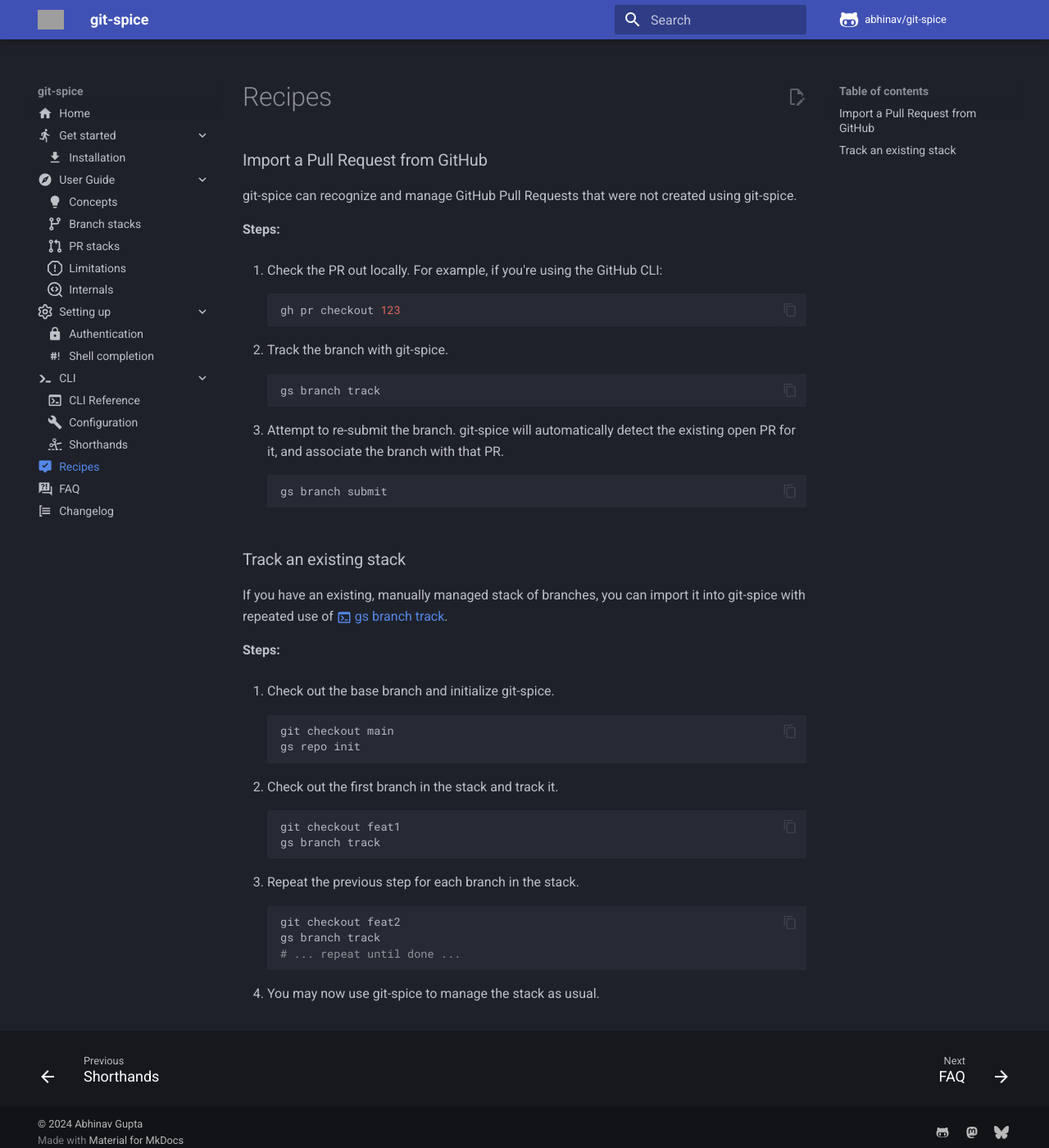
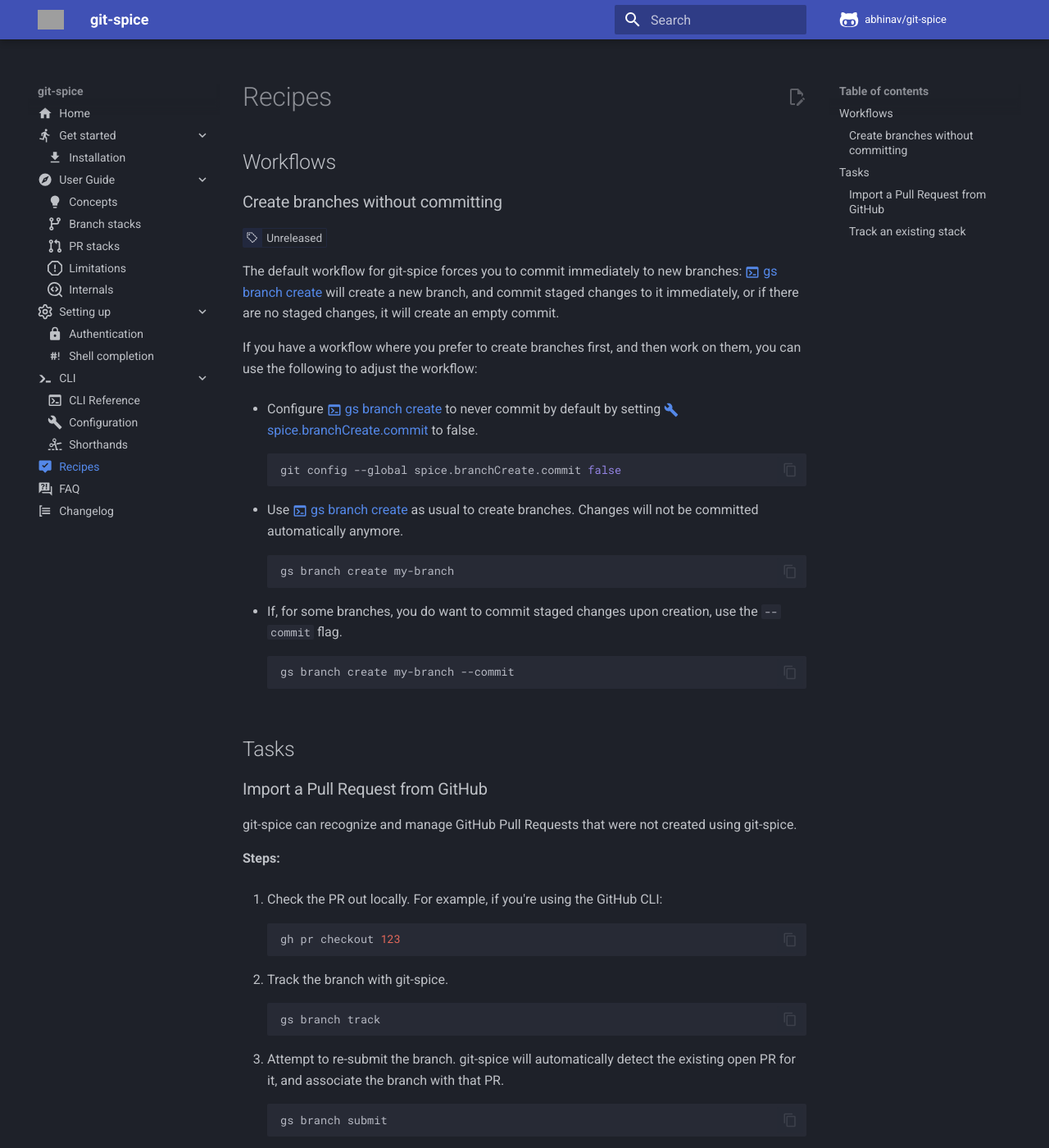
Before and after one commit to abhinav/git-spice, an MkDocs documentation site: the page built from doc/src/recipes.md, in a window 1280 px wide and 1400 px high. Shown: the whole window at 82% size. Built offline with MkDocs 1.6.1 and Material for MkDocs 9.7.7, drawn with Linux system fonts in a browser that asks for light colours; comment, search, counter and statistics services are not loaded; grey boxes are pictures that could not be loaded.

Commit message:
branch create: --[no-]commit flag, branchCreate.commit option
The flag defaults to `--commit`.
Users can use `--no-commit` on a one-off basis to create a branch
without committing changes.

Alternatively, users can set `spice.branchCreate.commit` to `false`
to make `--no-commit` the default behavior.
They may then use `--commit` on a one-off basis to commit changes.

Resolves #332

````diff
--- a/doc/src/recipes.md
+++ b/doc/src/recipes.md
@@ -6,6 +6,43 @@
 ---
 
 # Recipes
+
+## Workflows
+
+### Create branches without committing
+
+<!-- gs:version unreleased -->
+
+The default workflow for git-spice forces you to commit immediately
+to new branches: $$gs branch create$$ will create a new branch,
+and commit staged changes to it immediately,
+or if there are no staged changes, it will create an empty commit.
+
+If you have a workflow where you prefer to create branches first,
+and then work on them, you can use the following to adjust the workflow:
+
+- Configure $$gs branch create$$ to never commit by default
+  by setting $$spice.branchCreate.commit$$ to false.
+
+    ```bash
+    git config --global spice.branchCreate.commit false
+    ```
+
+- Use $$gs branch create$$ as usual to create branches.
+  Changes will not be committed automatically anymore.
+
+    ```bash
+    gs branch create my-branch
+    ```
+
+- If, for some branches, you do want to commit staged changes upon creation,
+  use the `--commit` flag.
+
+    ```bash
+    gs branch create my-branch --commit
+    ```
+
+## Tasks
 
 ### Import a Pull Request from GitHub
 
````
Also changed, not shown: doc/includes/cli-reference.md (+4 -0 lines), doc/src/cli/config.md (+11 -0 lines), doc/src/guide/branch.md (+8 -1 lines), 3 other files.
